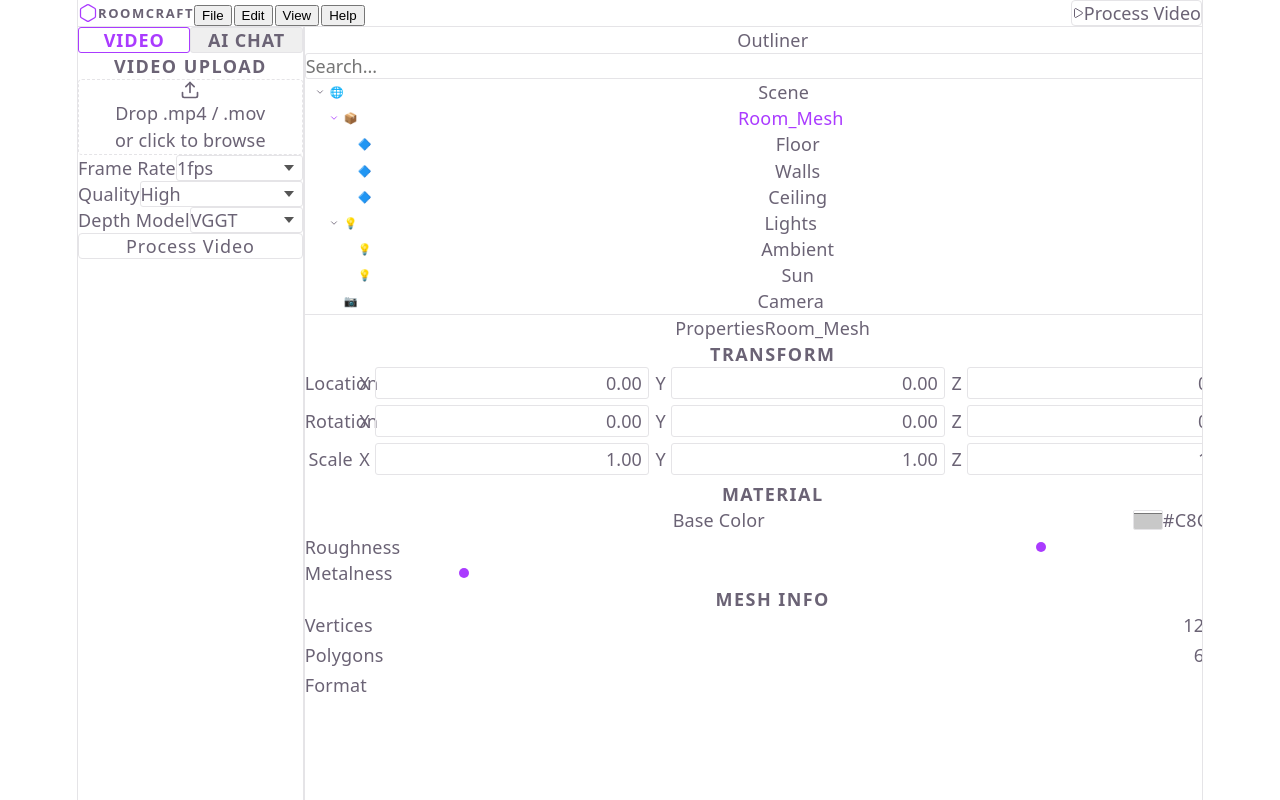
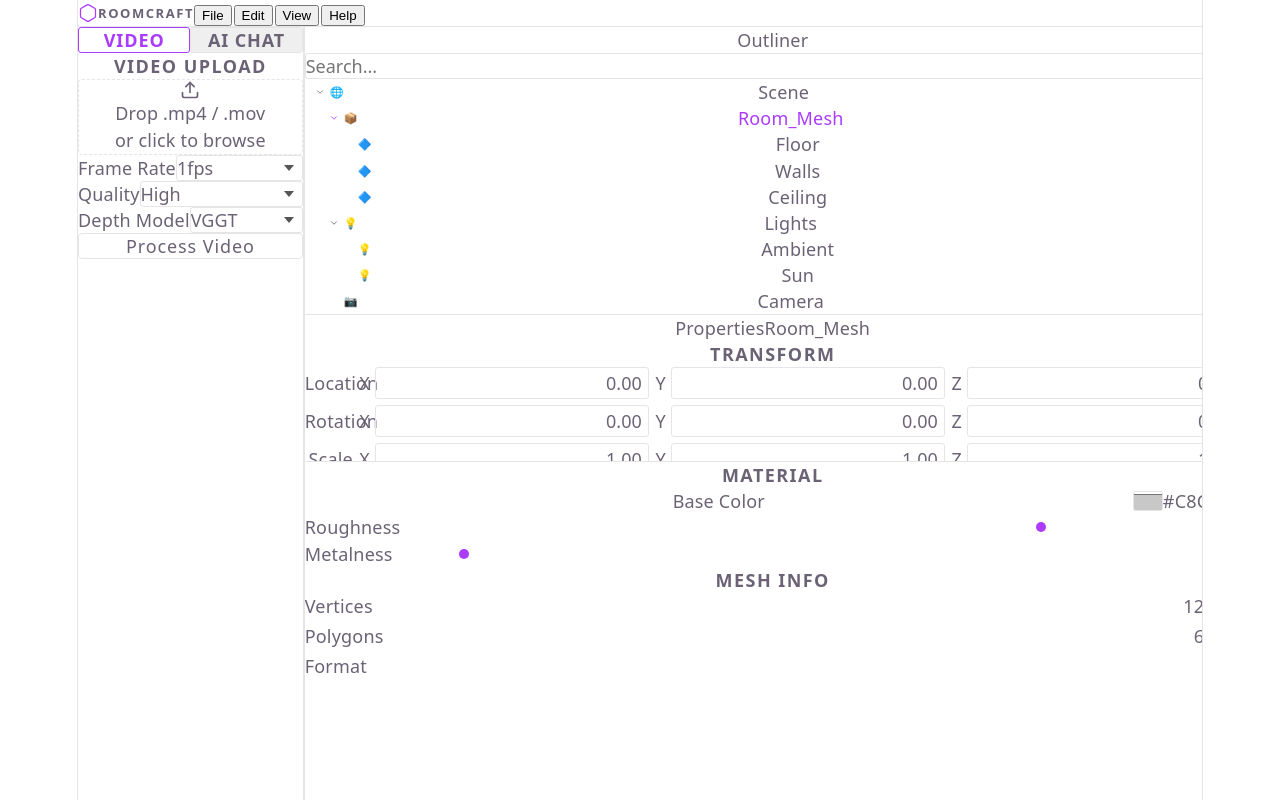
Before and after one commit to chengenli9/QuackHacks2026, a React (Vite) app in the folder roomcraft/: page / in a window 1280 px wide. Built offline with nearby package versions, Linux system fonts and the light colour scheme; the HTML template or start-up script is replaced by a standard one.

Commit message:
new font and right panel fix

```diff
--- a/roomcraft/index.html
+++ b/roomcraft/index.html
@@ -3,6 +3,9 @@
   <head>
     <meta charset="UTF-8" />
     <link rel="icon" type="image/svg+xml" href="/favicon.svg" />
+    <link rel="preconnect" href="https://fonts.googleapis.com" />
+    <link rel="preconnect" href="https://fonts.gstatic.com" crossorigin />
+    <link href="https://fonts.googleapis.com/css2?family=Inter:wght@400;500;600;700&display=swap" rel="stylesheet" />
     <meta name="viewport" content="width=device-width, initial-scale=1.0" />
     <title>RoomCraft — 3D Room Reconstruction</title>
   </head>
--- a/roomcraft/src/components/RightPanel/PropertiesPanel.jsx
+++ b/roomcraft/src/components/RightPanel/PropertiesPanel.jsx
@@ -56,15 +56,18 @@ export default function PropertiesPanel() {
         </span>
       </div>
 
-      <div className={styles.propertiesScroll}>
-        {/* Transform */}
+      {/* Transform — scrollable */}
+      <div className={styles.transformScroll}>
         <div className={styles.propSection}>
           <div className={styles.propSectionHeader}>Transform</div>
           <XYZRow label="Location" />
           <XYZRow label="Rotation" />
           <XYZRow label="Scale" />
         </div>
+      </div>
 
+      {/* Static bottom sections */}
+      <div className={styles.staticSections}>
         {/* Material */}
         <div className={styles.propSection}>
           <div className={styles.propSectionHeader}>Material</div>
--- a/roomcraft/src/components/RightPanel/RightPanel.module.css
+++ b/roomcraft/src/components/RightPanel/RightPanel.module.css
@@ -121,12 +121,22 @@
   flex-direction: column;
   overflow: hidden;
   min-height: 0;
+  border-top: 1px solid var(--border-subtle);
 }
 
-.propertiesScroll {
+.transformScroll {
+  flex-shrink: 0;
+  overflow-y: auto;
+  max-height: 120px;
+  padding: var(--space-sm) 0;
+  border-bottom: 1px solid var(--border);
+}
+
+.staticSections {
   flex: 1;
   overflow-y: auto;
   padding: var(--space-sm) 0;
+  min-height: 0;
 }
 
 .propSection {
--- a/roomcraft/src/components/TopBar/TopBar.jsx
+++ b/roomcraft/src/components/TopBar/TopBar.jsx
@@ -1,5 +1,5 @@
 import { useState, useRef, useEffect } from 'react';
-import { Play, Hexagon } from 'lucide-react';
+import { Hexagon } from 'lucide-react';
 import styles from './TopBar.module.css';
 
 const MENUS = {
@@ -41,7 +41,6 @@ function MenuDropdown({ label, items, open, onToggle }) {
 
 export default function TopBar() {
   const [openMenu, setOpenMenu] = useState(null);
-  const [showTooltip, setShowTooltip] = useState(false);
 
   return (
     <header className={styles.topbar}>
@@ -62,20 +61,7 @@ export default function TopBar() {
         ))}
       </nav>
 
-      <div style={{ position: 'relative' }}>
-        <button
-          className={styles.processBtn}
-          onClick={(e) => e.preventDefault()}
-          onMouseEnter={() => setShowTooltip(true)}
-          onMouseLeave={() => setShowTooltip(false)}
-        >
-          <Play size={12} />
-          Process Video
-        </button>
-        {showTooltip && (
-          <div className={styles.processBtnTooltip}>Backend not connected</div>
-        )}
-      </div>
+
     </header>
   );
 }
--- a/roomcraft/src/styles/tokens.css
+++ b/roomcraft/src/styles/tokens.css
@@ -18,8 +18,8 @@
   --text-accent:    #00e5cc;
 
   /* Typography */
-  --font-ui:        'Geist Mono', 'Courier New', monospace;
-  --font-body:      'Geist', -apple-system, sans-serif;
+  --font-ui:        'Inter', -apple-system, sans-serif;
+  --font-body:      'Inter', -apple-system, sans-serif;
   --font-size-xs:   10px;
   --font-size-sm:   11px;
   --font-size-md:   13px;
```
